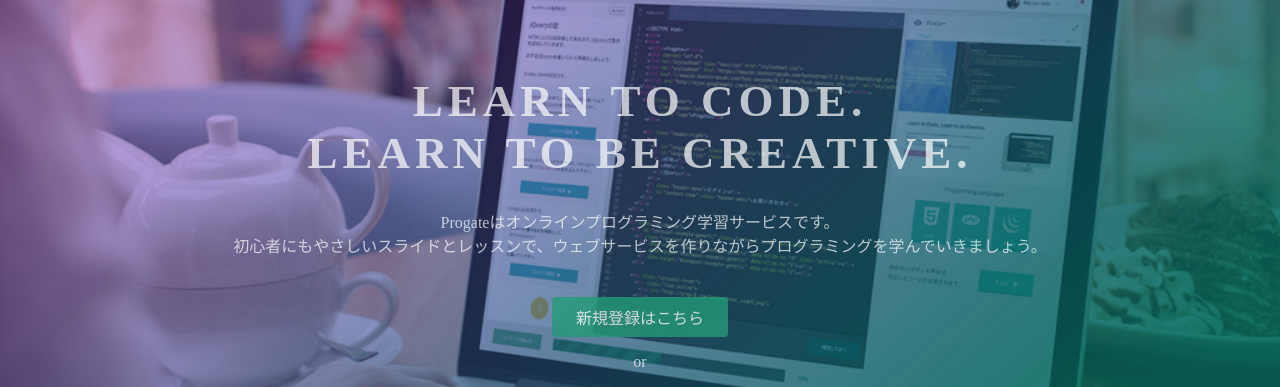
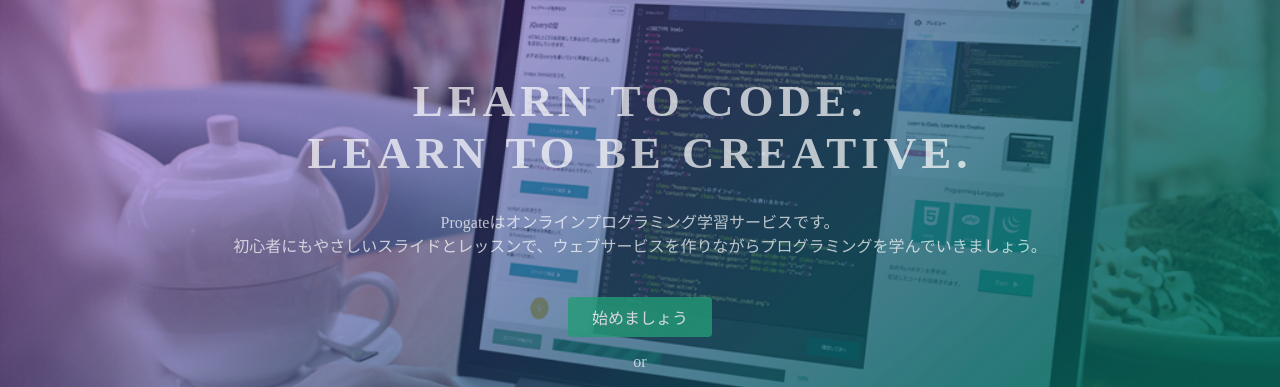
Before and after one commit to ryogaaa/ryogaaa.github.io, a plain HTML site: page index.html in a window 1280 px wide. Shown: the part 135-522 px from the top of the page. Drawn offline with Linux system fonts and the light colour scheme.

Commit message:
Update index.html

```diff
--- a/index.html
+++ b/index.html
@@ -26,7 +26,7 @@
       <h1>LEARN TO CODE.<br>LEARN TO BE CREATIVE.</h1>
       <p>Progateはオンラインプログラミング学習サービスです。<br>初心者にもやさしいスライドとレッスンで、ウェブサービスを作りながらプログラミングを学んでいきましょう。</p>
       <div class="btn-wrapper">
-        <a href="#" class="btn signup">新規登録はこちら</a>
+        <a href="#" class="btn signup">始めましょう</a>
         <p>or</p>
         <a href="#" class="btn facebook"><span class="fa fa-facebook"></span>Facebookで登録</a>
         <a href="#" class="btn twitter"><span class="fa fa-twitter"></span>Twitterで登録</a>
```
